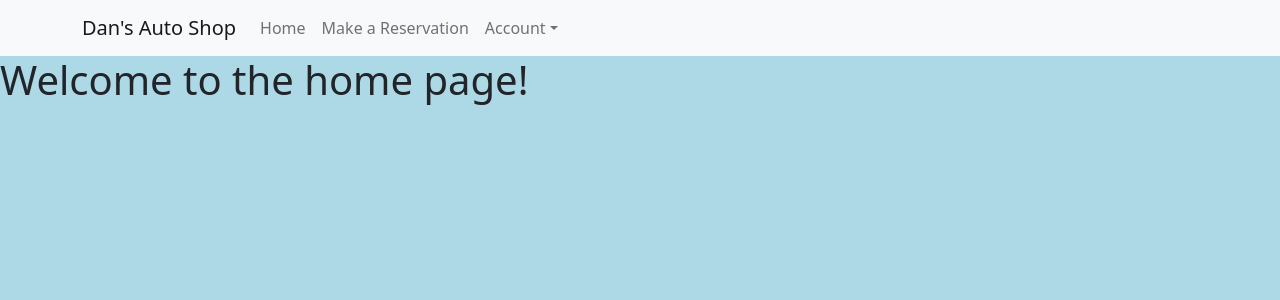
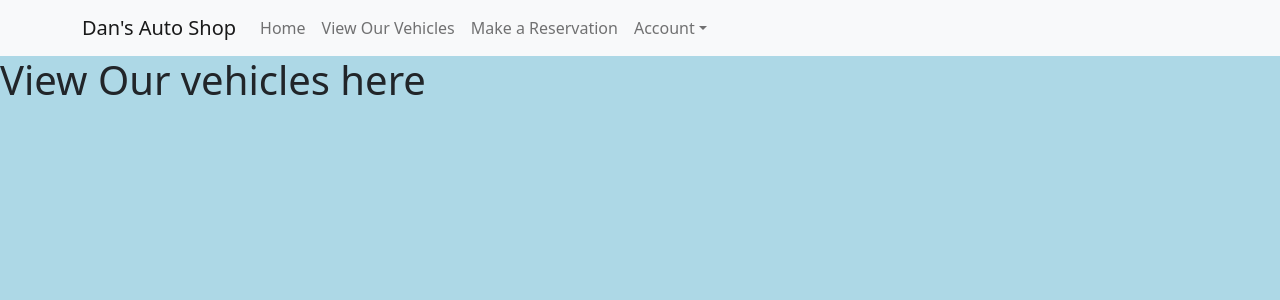
Before and after one commit to MaxEdwards20/Auto-Shop, a React (Vite) app in the folder frontEnd/: page /vehicles in a window 1280 px wide. Before the commit this address led to /. Shown: the top 300 px of the page. Built offline with nearby package versions, Linux system fonts and the light colour scheme.

Commit message:
Added a dropdown for the menu bar that changes what the user can do based off of their status and their auth

```diff
--- /dev/null
+++ b/frontEnd/src/Components/NavBarDropdown.tsx
@@ -0,0 +1,33 @@
+import NavDropdown from "react-bootstrap/NavDropdown";
+
+export default function NavBarDropdown(props: any) {
+  const isAuthenticated = props.isAuthenticated;
+  return (
+    <div>
+      {isAuthenticated ? (
+        <NavDropdown title="Account" id="basic-nav-dropdown">
+          <NavDropdown.Item href="/account">Account Info</NavDropdown.Item>
+          <NavDropdown.Item href="/reservation">
+            My Reservations
+          </NavDropdown.Item>
+          <NavDropdown.Item href="/account/vehicles">
+            Reserved Vehicles
+          </NavDropdown.Item>
+          {props.isManager ? (
+            <NavDropdown.Item href="/account/pay">
+              Pay Employees
+            </NavDropdown.Item>
+          ) : (
+            <NavDropdown.Item href="/account/hours">Log Hours</NavDropdown.Item>
+          )}
+          <NavDropdown.Divider />
+          <NavDropdown.Item href="/account/login">Log Out</NavDropdown.Item>
+        </NavDropdown>
+      ) : (
+        <NavDropdown title="Account" id="basic-nav-dropdown">
+          <NavDropdown.Item href="/account/login">Log In</NavDropdown.Item>
+        </NavDropdown>
+      )}
+    </div>
+  );
+}
--- a/frontEnd/src/Components/Navbar.tsx
+++ b/frontEnd/src/Components/Navbar.tsx
@@ -2,8 +2,9 @@ import Container from "react-bootstrap/Container";
 import Nav from "react-bootstrap/Nav";
 import Navbar from "react-bootstrap/Navbar";
 import NavDropdown from "react-bootstrap/NavDropdown";
+import NavBarDropdown from "./NavBarDropdown";
 
-function NavBar() {
+function NavBar(props: any) {
   return (
     <Navbar bg="light" expand="lg">
       <Container>
@@ -12,18 +13,9 @@ function NavBar() {
         <Navbar.Collapse id="basic-navbar-nav">
           <Nav className="me-auto">
             <Nav.Link href="/">Home</Nav.Link>
+            <Nav.Link href="/vehicles">View Our Vehicles </Nav.Link>
             <Nav.Link href="/reservation">Make a Reservation</Nav.Link>
-            <NavDropdown title="Account" id="basic-nav-dropdown">
-              <NavDropdown.Item href="/reservation">
-                Reservations
-              </NavDropdown.Item>
-              <NavDropdown.Item href="/account">Account Info</NavDropdown.Item>
-              <NavDropdown.Item href="/account/vehicles">
-                Reserved Vehicles
-              </NavDropdown.Item>
-              <NavDropdown.Divider />
-              <NavDropdown.Item href="/account/login">Log In</NavDropdown.Item>
-            </NavDropdown>
+            <NavBarDropdown props={props}></NavBarDropdown>
           </Nav>
         </Navbar.Collapse>
       </Container>
--- a/frontEnd/src/Router.tsx
+++ b/frontEnd/src/Components/Router.tsx
@@ -1,12 +1,12 @@
 import { Route, Routes } from "react-router-dom";
-import ErrorPage from "./pages/error-page";
-import HomePage from "./pages/home-page";
-import ReservationPage from "./pages/reservation-page";
-import AccountInfoPage from "./pages/account-info-page";
-import LoginPage from "./pages/log-in-page";
-import VehiclePage from "./pages/vehicle-page";
+import ErrorPage from "../pages/error-page";
+import HomePage from "../pages/home-page";
+import ReservationPage from "../pages/reservation-page";
+import AccountInfoPage from "../pages/account-info-page";
+import LoginPage from "../pages/log-in-page";
+import VehiclePage from "../pages/vehicle-page";
 import React, { useState } from "react";
-import { AuthContext } from "./context/AuthContext";
+import { AuthContext } from "../context/AuthContext";
 
 function Router() {
   const [isAuthenticated, setIsAuthenticated] = useState(false);
@@ -15,6 +15,7 @@ function Router() {
     <Routes>
       <Route path="/" element={<HomePage />} />
       <Route path="/reservation" element={<ReservationPage />} />
+      <Route path="/vehicles" element={<VehiclePage />} />
       <Route path="/account">
         <Route index element={<AccountInfoPage />} />
         <Route path="vehicles" element={<VehiclePage />} />
--- a/frontEnd/src/main.tsx
+++ b/frontEnd/src/main.tsx
@@ -1,7 +1,7 @@
 import React from "react";
 import ReactDOM from "react-dom/client";
-import Router from "./Router";
-import NavBar from "./components/Navbar";
+import Router from "./Components/Router";
+import NavBar from "./Components/Navbar";
 import "./index.css";
 import "react-bootstrap";
 import { BrowserRouter } from "react-router-dom";
--- a/frontEnd/src/pages/vehicle-page.tsx
+++ b/frontEnd/src/pages/vehicle-page.tsx
@@ -1,4 +1,4 @@
 function VehiclePage() {
-  return <h1>View your vehicles here</h1>;
+  return <h1>View Our vehicles here</h1>;
 }
 export default VehiclePage;
```
